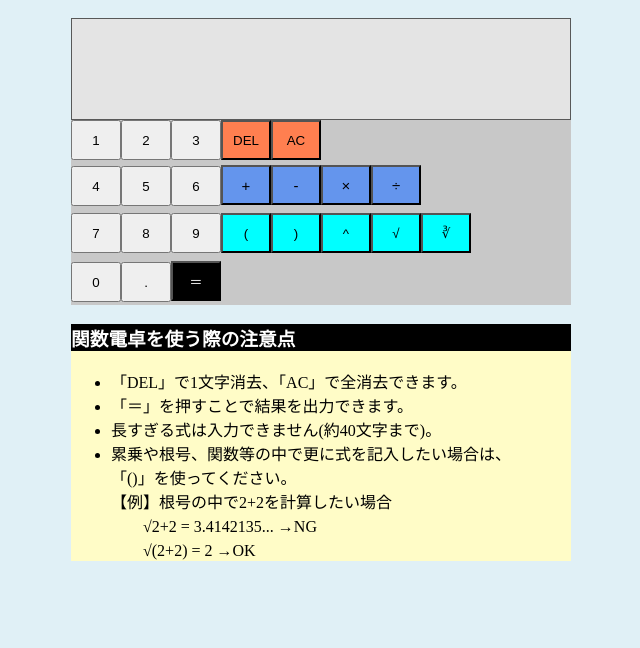
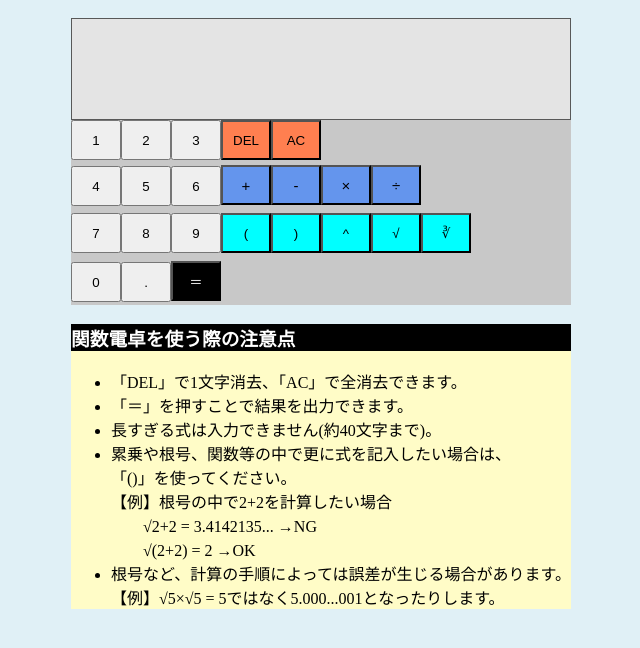
Before and after one commit to ueno-8-ueno/scientific_calculator, a plain HTML site: page index.html in a window 1280 px wide. Shown: the whole page, without its empty margins (319-959 px from the left). Drawn offline with Linux system fonts and the light colour scheme.

Commit message:
注意書きの追加

```diff
--- a/index.html
+++ b/index.html
@@ -1,10 +1,9 @@
 <!DOCTYPE html>
 <html lang="ja">
-<head prefix="og: http://ogp.me/ns#">
+<head>
     <meta charset="UTF-8">
 
     <!--OGPの設定-->
-
     <meta name="twitter:card" content="summary">
     <meta property="og:url" content="https://ueno-8-ueno.github.io/scientific_calculator/">
     <meta property="og:title" content="関数電卓">
@@ -77,6 +76,10 @@
                 　　√2+2 = 3.4142135... →NG<br>
                 　　√(2+2) = 2          →OK
             </li>
+            <li>
+                根号など、計算の手順によっては誤差が生じる場合があります。<br>
+                【例】√5×√5 = 5ではなく5.000...001となったりします。
+            </li>
         </ul>
     </div>
 
```
